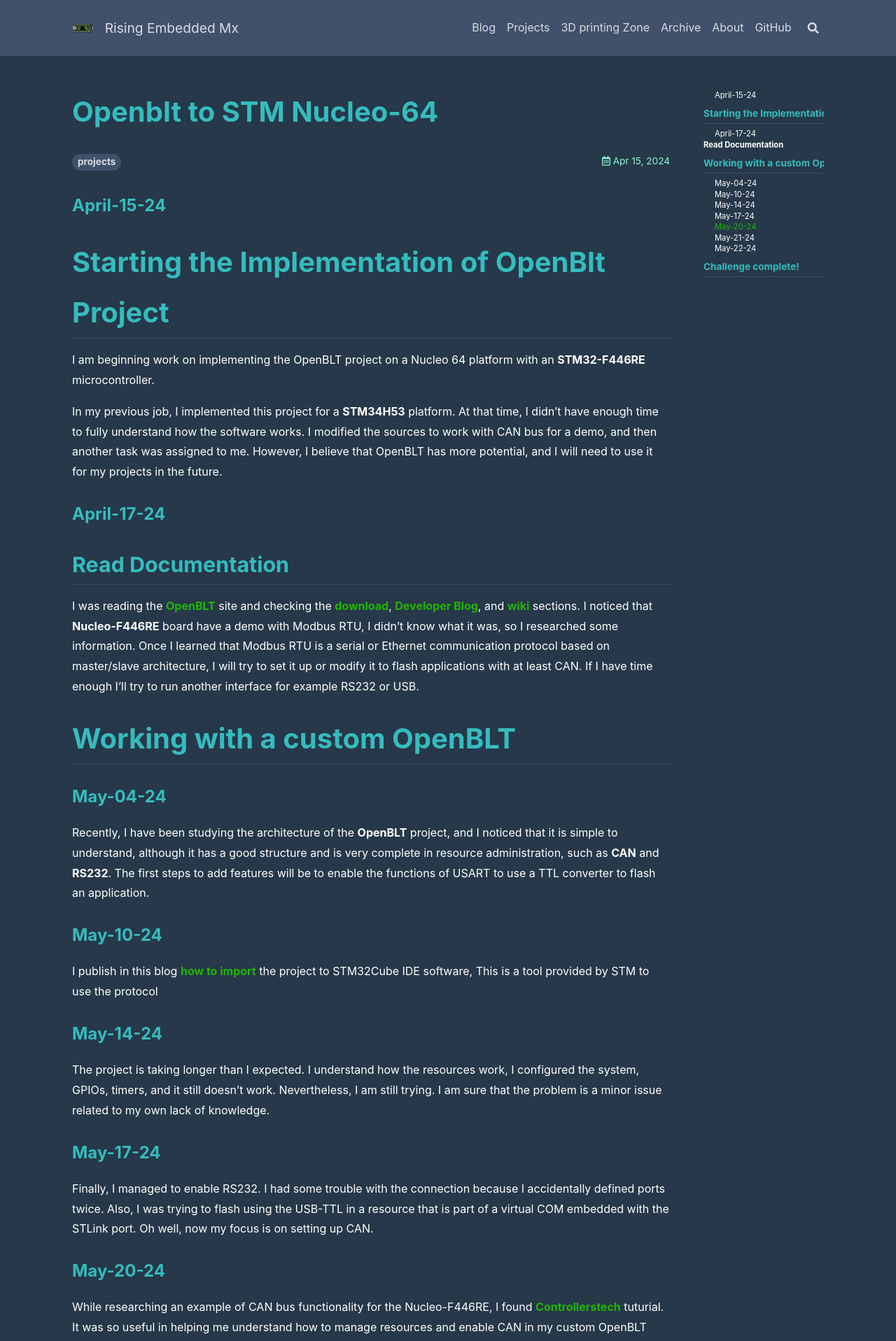
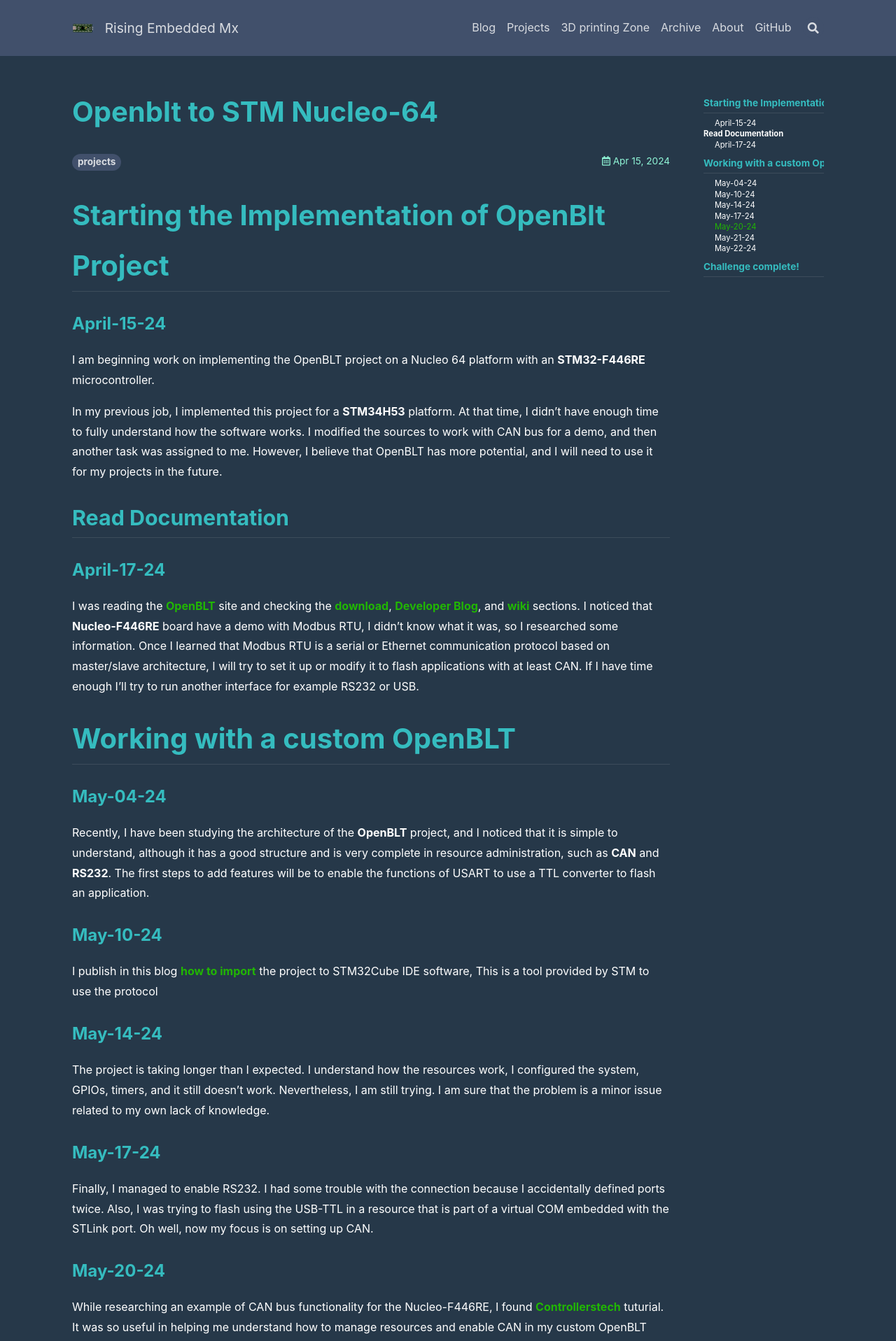
Before and after one commit to razielgdn/risingembeddedmx, a Jekyll site: the page built from projects/_posts/en/2024-04-15-star-with-openblt-project.md, in a window 1280 px wide. Shown: the top 1917 px of the page at 70% size. Built offline with Jekyll 4.4.1, drawn with Linux system fonts in a browser that asks for light colours; nearby versions of some CDN libraries; comment, search, counter and statistics services are not loaded.

```diff
--- a/_config.yml
+++ b/_config.yml
@@ -3,7 +3,7 @@
 ## => Site Settings
 ##############################
 text_skin: remcustom #  remcustom,"default" (default), "dark", "forest", "ocean", "chocolate", "orange"
-highlight_theme: tomorrow-night-bright # "default" (default), "tomorrow", "tomorrow-night", "tomorrow-night-eighties", "tomorrow-night-blue", "tomorrow-night-bright"
+highlight_theme: "tomorrow-night-blue" # "default" (default), "tomorrow", "tomorrow-night", "tomorrow-night-eighties", "tomorrow-night-blue", "tomorrow-night-bright"
 text_color_theme:
 url     : "https://razielgdn.github.io" # the base hostname & protocol for your site e.g. https://www.someone.com
 baseurl : "/risingembeddedmx" # does not include hostname
--- a/_sass/skins/_remcustom.scss
+++ b/_sass/skins/_remcustom.scss
@@ -1,5 +1,5 @@
 ///
-// Skin:rmecustom
+// Skin:remcustom
 // Author: RazGDN
 // Email:
 ///
--- a/projects/_posts/en/2024-04-15-star-with-openblt-project.md
+++ b/projects/_posts/en/2024-04-15-star-with-openblt-project.md
@@ -7,14 +7,15 @@ tags:
 #- stm32F
 #- Nucleo-64
 ---
+
+# Starting the Implementation of OpenBlt Project
 ### April-15-24
-# Starting the Implementation of OpenBlt Project
 I am beginning work on implementing the OpenBLT project on a Nucleo 64 platform with an **STM32-F446RE** microcontroller.
 
 In my previous job, I implemented this project for a **STM34H53** platform. At that time, I didn't have enough time to fully understand how the software works. I modified the sources to work with CAN bus for a demo, and then another task was assigned to me. However, I believe that OpenBLT has more potential, and I will need to use it for my projects in the future.
 
+## Read Documentation
 ### April-17-24
-## Read Documentation
 I was reading  the [OpenBLT](https://www.feaser.com/en) site and checking the [download](https://www.feaser.com/openblt/doku.php?id=download),  [Developer Blog](https://www.feaser.com/en/blog/), and [wiki](https://www.feaser.com/openblt/doku.php) sections. I noticed that **Nucleo-F446RE** board have a demo with Modbus RTU, I didn’t know what it was, so I researched some information.
 Once I learned that Modbus RTU is a serial or Ethernet communication protocol based on master/slave architecture, I will try to set it up or modify it to flash applications with at least CAN. If I have time enough I'll try to run another interface for example RS232 or USB.
 
```
Also changed, not shown: _data/navigation.yml (+30 -25 lines).
